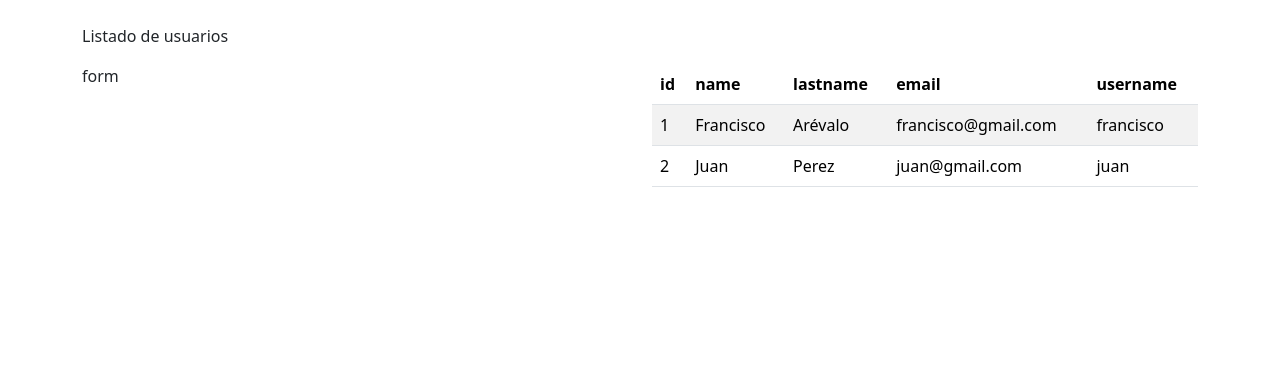
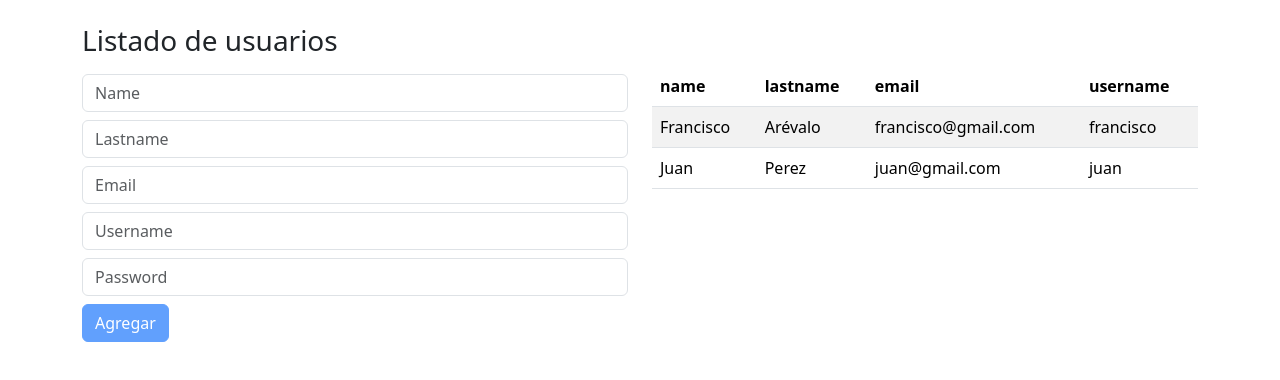
Before and after one commit to fran0xff/user-angular, an Angular app: page / in a window 1280 px wide. Shown: the top 380 px of the page. Built offline with nearby package versions, Linux system fonts and the light colour scheme.

Commit message:
Agregar formulario de usuario y mejorar la visualización en el componente UserApp

```diff
--- a/src/app/components/user-app.component.html
+++ b/src/app/components/user-app.component.html
@@ -1,9 +1,9 @@
 <div class="container my-4">
-    <p>{{title}}</p>
+    <h3>{{title}}</h3>
 
     <div class="row">
         <div class="col">
-            form
+            <user-form (newUserEventEmitter)="addUser($event)" />
         </div>
         <div class="col">
             <user [users]="users" />
--- a/src/app/components/user-app.component.ts
+++ b/src/app/components/user-app.component.ts
@@ -2,10 +2,11 @@ import { Component, OnInit } from '@angular/core';
 import { User } from '../models/user';
 import { UserService } from '../services/user.service';
 import { UserComponent } from './user/user.component';
+import { UserFormComponent } from './user-form/user-form.component';
 
 @Component({
   selector: 'user-app',
-  imports: [UserComponent],
+  imports: [UserComponent, UserFormComponent],
   templateUrl: './user-app.component.html',
 })
 export class UserAppComponent implements OnInit {
@@ -22,6 +23,7 @@ export class UserAppComponent implements OnInit {
 
   }
 
-
-
+  addUser(user: User) {
+    this.users = [... this.users, {... user, id: new Date().getTime()}];
+  }
 }
--- a/src/app/components/user-form/user-form.component.html
+++ b/src/app/components/user-form/user-form.component.html
@@ -1 +1,119 @@
-<p>user-form works!</p>
+<form (ngSubmit)="onSubmit(userForm)" #userForm="ngForm">
+    <div>
+        <input
+        placeholder="Name"
+        name="name"
+        [(ngModel)]="user.name"
+        class="form-control my-2"
+        required="true"
+        #name="ngModel">
+
+        @if (name.invalid && (name.dirty || name.touched)) {
+            @if (name.errors!['required']) {
+                <div class="text-danger">
+                    Nombre es requerido
+                </div>
+            }
+        }
+    </div>
+    <div>
+        <input
+        placeholder="Lastname"
+        name="lastname"
+        [(ngModel)]="user.lastname"
+        class="form-control my-2"
+        required="true"
+        #lastname="ngModel">
+
+        @if (lastname.invalid && (lastname.dirty || lastname.touched)) {
+            @if (lastname.errors!['required']) {
+                <div class="text-danger">
+                    Apellido es requerido
+                </div>
+            }
+        }
+    </div>
+    <div>
+        <input
+        placeholder="Email"
+        name="email"
+        [(ngModel)]="user.email"
+        class="form-control my-2"
+        required="true"
+        type="email"
+        email
+        #email="ngModel">
+
+        @if (email.invalid && (email.dirty || email.touched)) {
+            @if (email.errors!['required']) {
+                <div class="text-danger">
+                    Email es requerido
+                </div>
+            }
+
+            @if (email.errors!['email']) {
+                <div class="text-danger">
+                    Email es invalido
+                </div>
+            }
+        }
+    </div>
+    <div>
+        <input
+        placeholder="Username"
+        name="username"
+        [(ngModel)]="user.username"
+        class="form-control my-2"
+        required="true"
+        minlength="4"
+        #username="ngModel">
+
+        @if (username.invalid && (username.dirty || username.touched)) {
+            @if (username.errors!['required']) {
+                <div class="text-danger">
+                    Username es requerido
+                </div>
+             }
+             @if (username.errors!['minlength']) {
+                 <div class="text-danger">
+                     Username debe tener al menos 4 caracteres!
+                 </div>
+             }
+        }
+
+    </div>
+    <div>
+        <input
+        placeholder="Password"
+        type="password"
+        name="password"
+        [(ngModel)]="user.password"
+        class="form-control my-2"
+        required="true"
+        minlength="6"
+        #password="ngModel">
+
+        @if (password.invalid && (password.dirty || password.touched)) {
+            @if (password.errors!['required']) {
+                <div class="text-danger">
+                    Password es requerido
+                </div>
+            }
+            @if (password.errors!['minlength']) {
+                <div class="text-danger">
+                    Password debe tener al menos 6 caracteres!
+                </div>
+            }
+        }
+    </div>
+    <div>
+        <button
+        type="submit"
+        class="btn btn-primary"
+        [disabled]="userForm.invalid">
+            Agregar
+    </button>
+
+    </div>
+
+</form>
--- a/src/app/components/user-form/user-form.component.ts
+++ b/src/app/components/user-form/user-form.component.ts
@@ -1,10 +1,30 @@
-import { Component } from '@angular/core';
+import { Component, EventEmitter, Output } from '@angular/core';
+import { FormsModule, NgForm } from '@angular/forms';
+import { User } from '../../models/user';
+import { CommonModule } from '@angular/common';
 
 @Component({
-  selector: 'app-user-form',
-  imports: [],
+  selector: 'user-form',
+  imports: [FormsModule],
   templateUrl: './user-form.component.html',
 })
 export class UserFormComponent {
 
+  user: User;
+
+  @Output() newUserEventEmitter: EventEmitter<User> = new EventEmitter();
+
+  constructor() {
+    this.user = new User();
+  }
+
+  onSubmit(userForm: NgForm) {
+    if (userForm.valid) {
+      this.newUserEventEmitter.emit(this.user);
+      console.log(this.user);
+    }
+    userForm.reset();
+    userForm.resetForm();
+
+  }
 }
--- a/src/app/components/user/user.component.html
+++ b/src/app/components/user/user.component.html
@@ -4,7 +4,7 @@
                 <table class="table table-hover table-striped">
                     <thead>
                         <tr>
-                            <th>id</th>
+                            <!-- <th>id</th> -->
                             <th>name</th>
                             <th>lastname</th>
                             <th>email</th>
@@ -14,7 +14,7 @@
                     <tbody>
                         @for (user of users; track $index){
                             <tr>
-                                <td> {{user.id }}</td>
+                                <!-- <td> {{user.id }}</td> -->
                                 <td> {{user.name }}</td>
                                 <td> {{user.lastname }}</td>
                                 <td> {{user.email }}</td>
```
